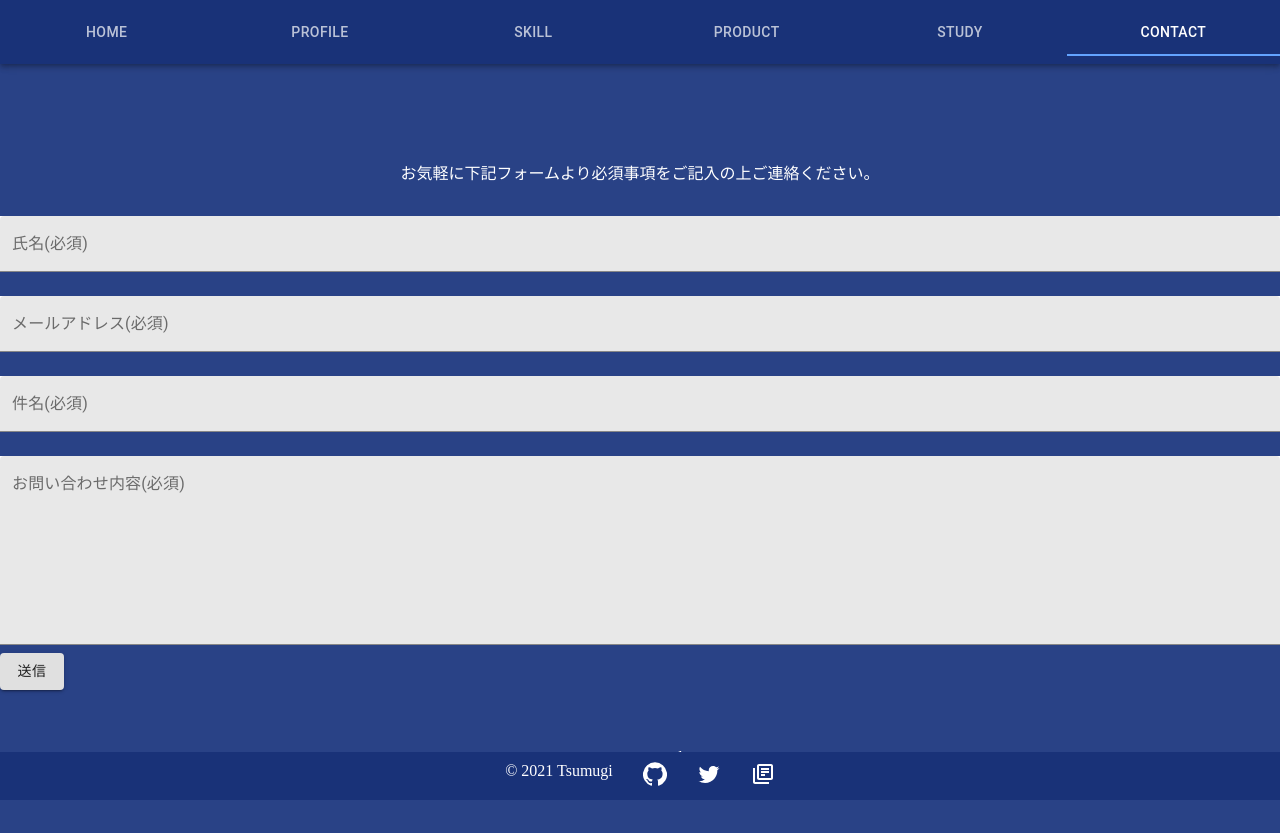
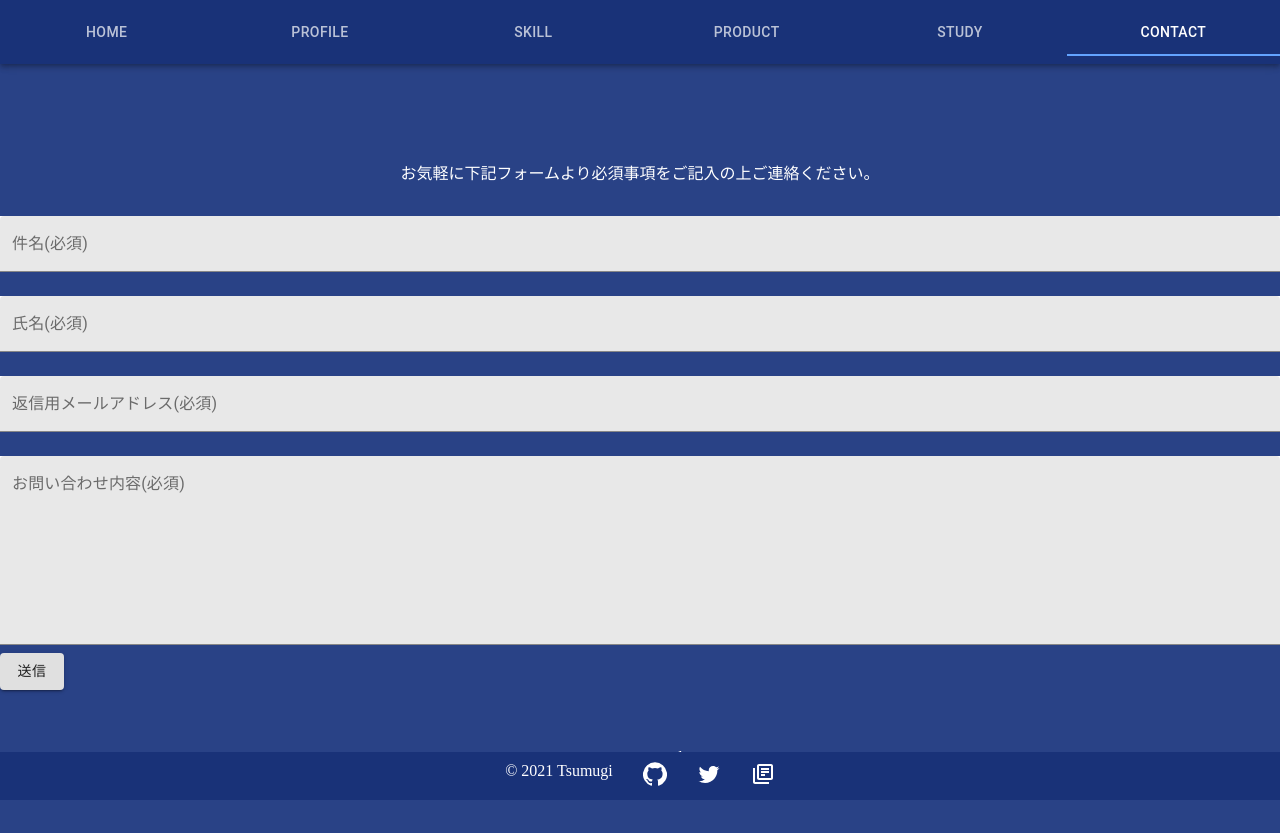
Before and after one commit to it-tsumugi/reactPortfolio, a React (Create React App) app: page /contact in a window 1280 px wide. Built offline with nearby package versions, Linux system fonts and the light colour scheme; no server answers.

Commit message:
コンタクトフォームの修正

```diff
--- a/src/components/pages/Contact.tsx
+++ b/src/components/pages/Contact.tsx
@@ -1,5 +1,5 @@
 import { useForm } from "react-hook-form";
-import { init, sendForm } from "emailjs-com";
+import { sendForm } from "emailjs-com";
 import { VFC } from "react";
 import styled from "styled-components";
 
@@ -12,13 +12,7 @@ export const Contact: VFC = () => {
     formState: { errors },
   } = useForm();
 
-  console.log(`${process.env.REACT_APP_USER_ID}`);
-  console.log(`${process.env.REACT_APP_SERVICE_ID}`);
-  console.log(`${process.env.REACT_APP_TEMPLATE_ID}`);
-
-  init(`${process.env.REACT_APP_USER_ID}`);
-
-  const sendMail = (e: any) => {
+  const sendMail = (e: React.ChangeEvent<HTMLFormElement>) => {
     e.preventDefault();
     sendForm(
       `${process.env.REACT_APP_SERVICE_ID}`,
@@ -33,14 +27,25 @@ export const Contact: VFC = () => {
         console.log("FAILED...", error);
       }
     );
-
     window.alert("メールを送信しました。");
+    e.target.reset();
   };
 
   return (
     <SContainer>
       <p>お気軽に下記フォームより必須事項をご記入の上ご連絡ください。</p>
       <form className="forms" onSubmit={sendMail} id="contact-form">
+        <STextField
+          className="formsItem"
+          variant="filled"
+          label="件名(必須)"
+          type="text"
+          fullWidth
+          margin="normal"
+          {...register("subject", { required: true })}
+          error={Boolean(errors.subject)}
+          helperText={errors.subject && "件名を入力してください"}
+        />
         <STextField
           className="formsItem"
           variant="filled"
@@ -55,7 +60,7 @@ export const Contact: VFC = () => {
         <STextField
           className="formsItem"
           variant="filled"
-          label="メールアドレス(必須)"
+          label="返信用メールアドレス(必須)"
           type="email"
           fullWidth
           margin="normal"
@@ -63,17 +68,7 @@ export const Contact: VFC = () => {
           error={Boolean(errors.email)}
           helperText={errors.email && "メールアドレスを入力してください"}
         />
-        <STextField
-          className="formsItem"
-          variant="filled"
-          label="件名(必須)"
-          type="text"
-          fullWidth
-          margin="normal"
-          {...register("subject", { required: true })}
-          error={Boolean(errors.subject)}
-          helperText={errors.subject && "件名を入力してください"}
-        />
+
         <STextField
           className="formsItem"
           variant="filled"
@@ -81,7 +76,7 @@ export const Contact: VFC = () => {
           type="text"
           fullWidth
           margin="normal"
-          {...register("body", { required: true })}
+          {...register("message", { required: true })}
           error={Boolean(errors.body)}
           helperText={errors.body && "お問い合わせ内容を入力して下さい。"}
           multiline
```
Also changed, not shown: 2 other files (tests, documents, lock files or other folders).
